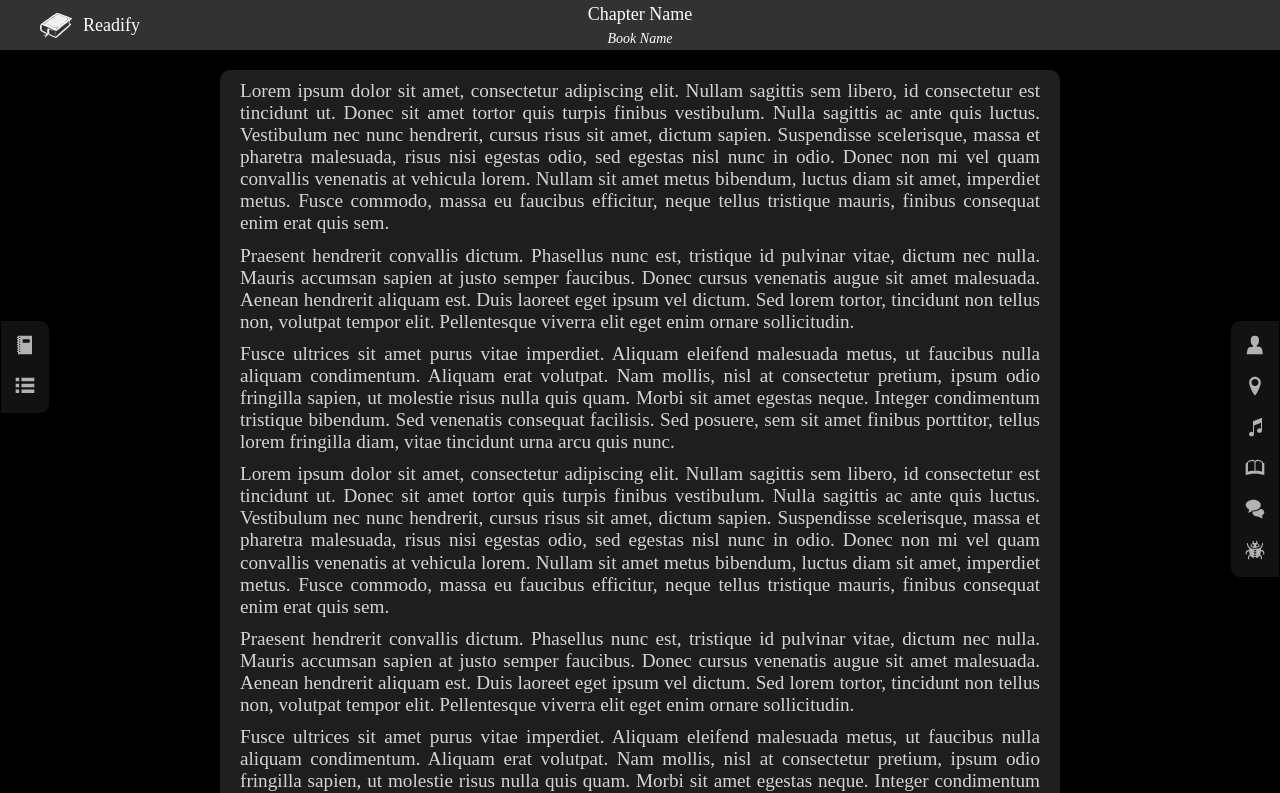
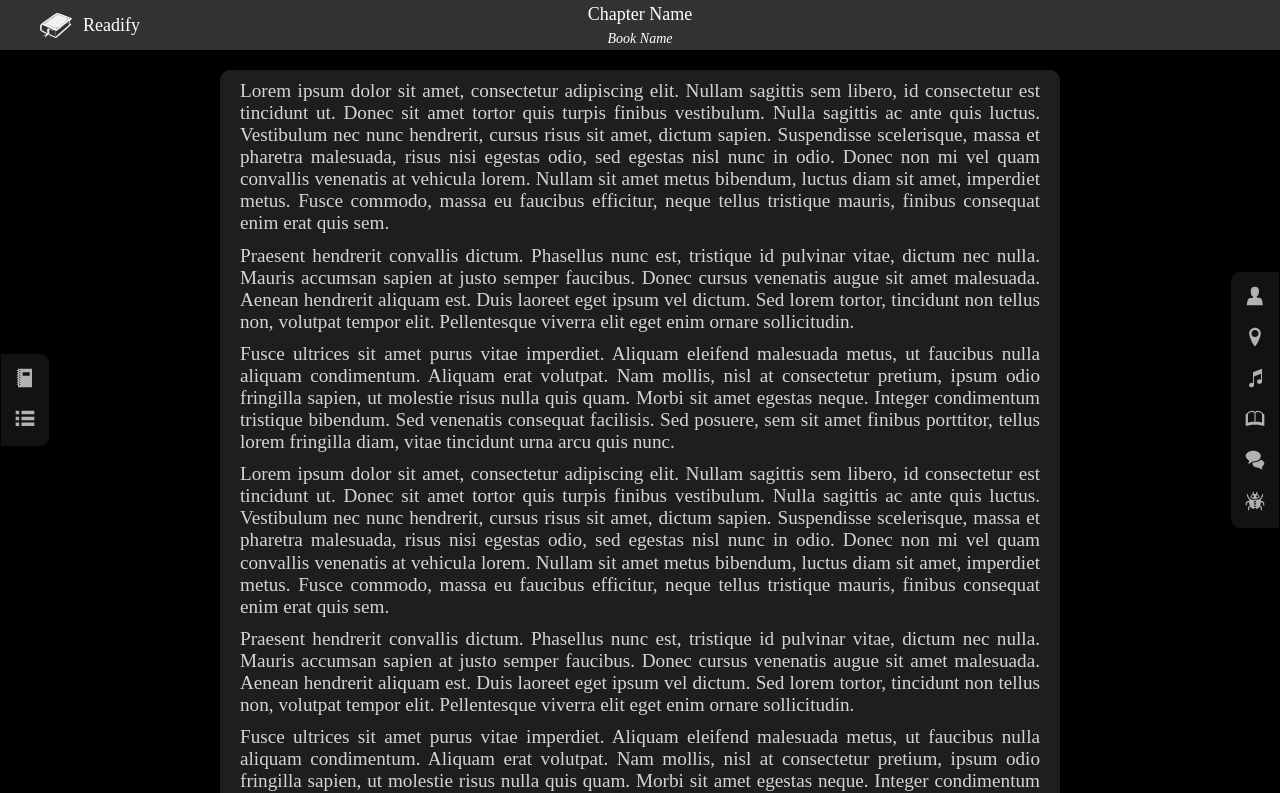
Before and after one commit to Zendrians/ER-Reader, a React (Vite) app: page / in a window 1280 px wide. Shown: the top 793 px of the page. Built offline with nearby package versions, Linux system fonts and the light colour scheme.

Commit message:
Use translate instead of transform

```diff
--- a/src/modules/Shared/components/rightSidePanel/SelectionCorner.css
+++ b/src/modules/Shared/components/rightSidePanel/SelectionCorner.css
@@ -1,6 +1,7 @@
 .selectionCorner {
   position: sticky;
-  top: 40%;
+  top: 50%;
+  translate: 0 -50%;
   display: flex;
   flex-direction: column;
   justify-items: center;
@@ -31,6 +32,7 @@
 .selectionCorner--panelOpen {
   position: static;
   animation: none;
+  translate: 0 0;
 }
 
 @keyframes selection-corner-left-to-right {
```
